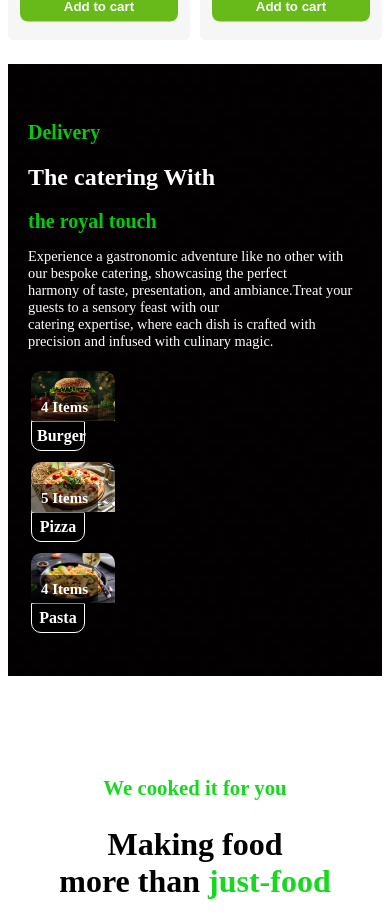
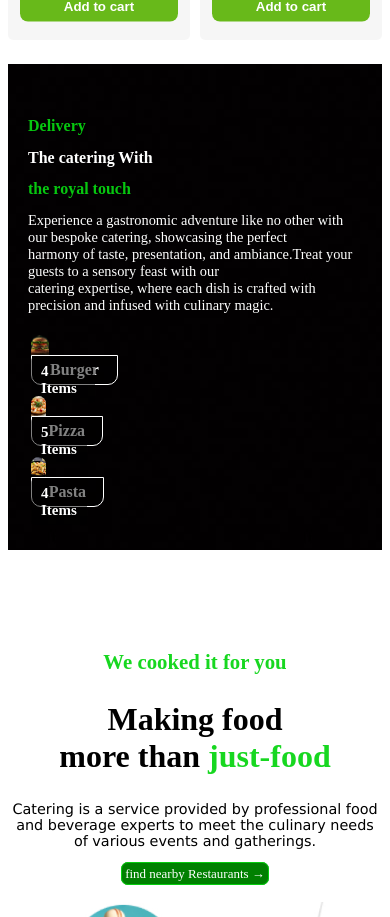
Before and after one commit to festybam123/restaurant, a React (Vite) app: page / in a window 390 px wide. Shown: the part 1363-2280 px from the top of the page. Built offline with nearby package versions, Linux system fonts and the light colour scheme.

Commit message:
in mobile

```diff
--- a/src/App.css
+++ b/src/App.css
@@ -592,6 +592,9 @@
   text-align: center;
 }
 
+.cart6_button:hover {
+  background: #000000d3;
+}
 
 /* Footer Styles */
 .footer {
@@ -756,12 +759,12 @@
 
   .section2 {flex-direction: column;}
   .section2__content { max-width: 100%; }
-  .section2__content h2 { font-size: 1.25rem; }
-  .section2__content h1 { font-size: 1.5rem; }
+  .section2__content h2 { font-size: 1rem; }
+  .section2__content h1 { font-size: 1rem; }
   .section2__content p { font-size: 0.9rem; }
   .section2__left { flex-direction: column; gap: 5px; }
   .section2__thumb { padding: 3px; }
-  .section2__thumb img { width: 100%; height: 50px; border-radius: 10px 10px 0 0; }
+  .section2__thumb img { width: 30%; height: 20px; border-radius: 10px 10px 0 0; }
 
   .hero_wrapper { flex-direction: column; }
   .promo { margin-top: 50px; }
@@ -801,7 +804,7 @@
   .gallery6_grid { gap: 15px; }
 
   .thumb_label { border-radius: 4px; }
-  .thumb_name { border-radius: 0 0 10px 10px; width: 50%; }
+  .thumb_name { border-radius: 0 0 10px 10px;}
 
   .footer { padding: 25px 10px; }
 }
```
